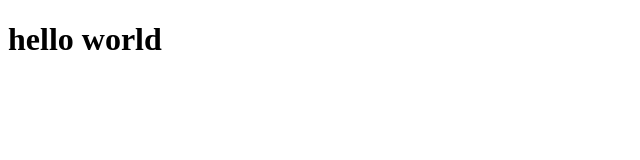
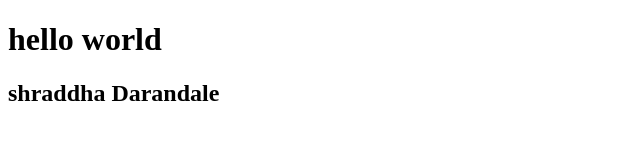
Before and after one commit to Shraddha1214/ShraddhaDemo, a plain HTML site: page index.html in a window 1280 px wide. Shown: the whole page, without its empty margins (0-640 px from the left). Drawn offline with Linux system fonts and the light colour scheme.

Commit message:
new thext line added

```diff
--- a/index.html
+++ b/index.html
@@ -1,3 +1,4 @@
 <!DOCTYPE html>
 <h1>hello world</h1>
+<h2>shraddha Darandale</h2>
 </html>
```
